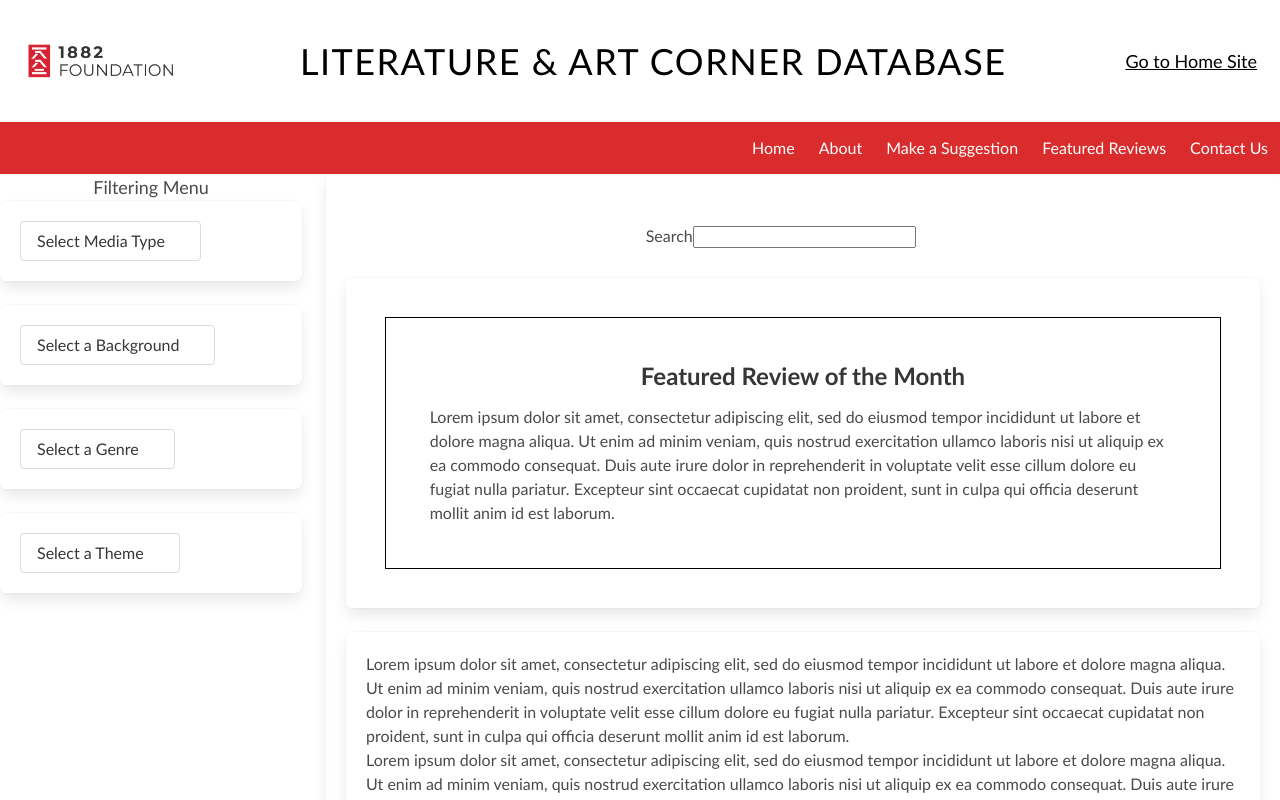
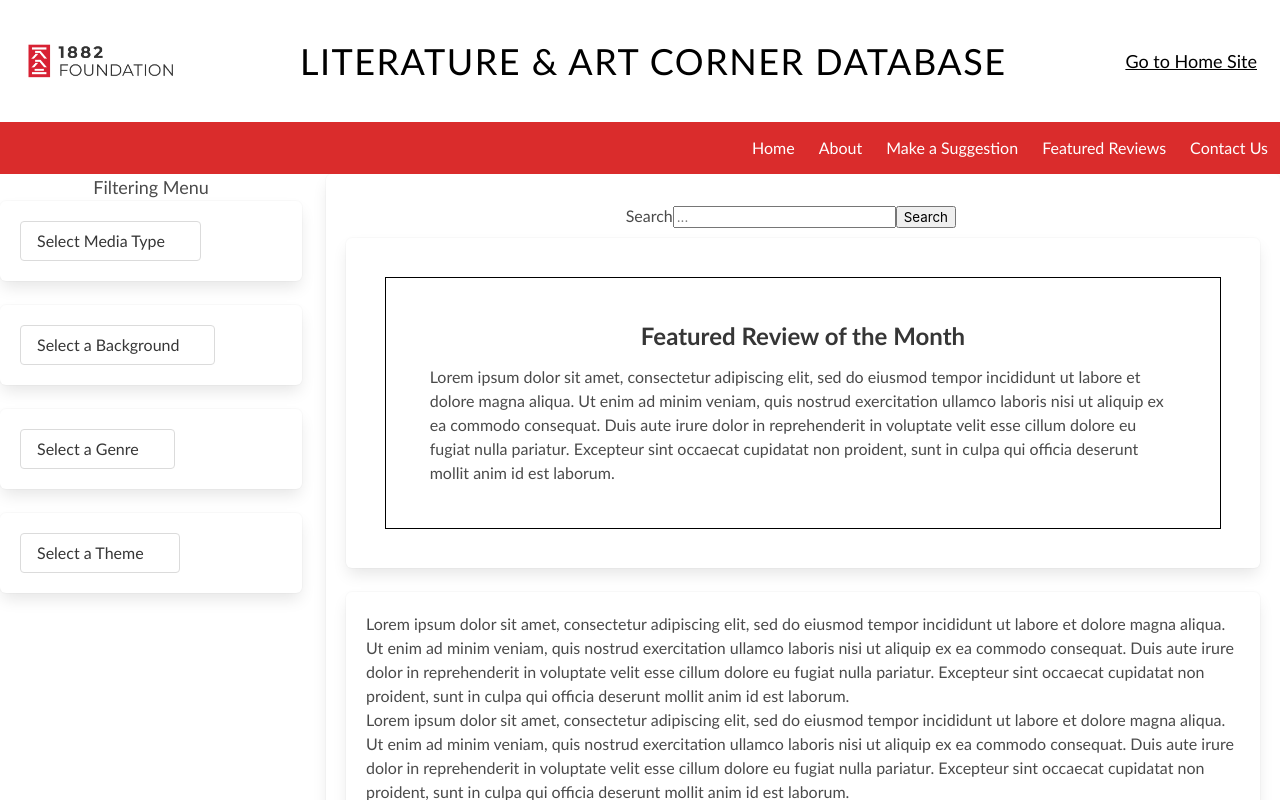
Before and after one commit to littledumpleng/1882-frontend, a React (Create React App) app: page /home in a window 1280 px wide. Shown: the top 800 px of the page. Built offline with nearby package versions, Linux system fonts and the light colour scheme.

Commit message:
Installed axios, changed Router syntax, created Homepage baseURL, state, and results mapping

```diff
--- a/package.json
+++ b/package.json
@@ -6,10 +6,12 @@
         "@testing-library/jest-dom": "^5.12.0",
         "@testing-library/react": "^11.2.7",
         "@testing-library/user-event": "^12.8.3",
+        "axios": "^0.24.0",
         "bulma": "^0.9.2",
         "react": "^17.0.2",
         "react-bulma-components": "^4.0.6",
         "react-dom": "^17.0.2",
+        "react-router-dom": "^6.2.1",
         "react-scripts": "4.0.3",
         "web-vitals": "^1.1.2"
     },
--- a/src/App.js
+++ b/src/App.js
@@ -1,6 +1,6 @@
 import 'bulma/css/bulma.min.css';
 import './App.css';
-import { BrowserRouter as Router,Route, Switch, Link, Redirect } from 'react-router-dom';
+import { BrowserRouter, Routes, Route, Navigate } from 'react-router-dom';
 import {Homepage} from './views/Homepage';
 import {Contact} from './views/Contact';
 import {Featured} from './views/Featured';
@@ -14,28 +14,18 @@ const App = () => {
   return (
     <div className="App">
       <Header />
-      <Router>
-        <div>
-          <Route exact path="/">
-            <Redirect to="/home" />
-          </Route>
-          <Route exact path="/home">
-            <Homepage />
-          </Route>
-          <Route exact path="/contact">
-            <Contact />
-          </Route>
-          <Route exact path="/about">
-            <About />
-          </Route>
-          <Route exact path="/featured">
-            <Featured />
-          </Route>
-          <Route exact path="/login">
-            <Login />
-          </Route>
-      </div>
-      </Router>
+      <BrowserRouter>
+      <Routes>
+          {/* <Route exact path="/">
+            <Navigate to="/home" />
+          </Route> */}
+          <Route exact path="/home" element={<Homepage />}/>
+          <Route exact path="/contact" element={<Contact />}/>
+          <Route exact path="/about" element={<About />}/>
+          <Route exact path="/featured" element={<Featured />}/>
+          <Route exact path="/login" element={<Login />}/>
+      </Routes>
+      </BrowserRouter>
       <Footer />
     </div>
   );
--- a/src/views/Homepage.js
+++ b/src/views/Homepage.js
@@ -1,7 +1,35 @@
-import React from 'react';
+import React, {useEffect, useState} from 'react';
+import axios from 'axios';
 import { FilteringMenu } from '../components/FilteringMenu'
 
+const baseURL = "http://localhost:5000";
+
 export const Homepage = (props) => {
+
+  const [gigs, setGigs] = useState([]);
+  const [showDummy, setShowDummy] = useState(true);
+  const [searchTerm, setSearchTerm] = useState('');
+
+  const onSearchClick = () => {
+    setShowDummy(false);
+
+    axios.get(baseURL+'/gigs', { params: { searchTerm } })
+    .then((response) => {
+      setGigs(response.data);
+    });
+  }
+
+  // useEffect(() => { // right now, this is just getting every single gig, not searching, when the component mounts
+  //   axios.get(baseURL+'/gigs')
+  //   .then((response) => {
+  //     setGigs(response.data);
+  //   });
+  // }, []);
+
+  console.log("gigs", gigs);
+
+  console.log("searchTerm", searchTerm);
+
   return (
     <div>
       <div className="columns">
@@ -11,12 +39,19 @@ export const Homepage = (props) => {
         <div className="column">
           <div className="box">
             <div className="search-bar">
-              <form id="search-form" action="/api" method="get">
+             <i class="fas fa-search"></i>
                 <label for="search">Search</label>
-                <input type="text" id="search" name="Search" />
-              </form>
+                <input type="text" value={searchTerm} onChange={(event) => setSearchTerm(event.target.value)}placeholder="..." />
+                <button onClick={onSearchClick} >Search</button>
+
+
             </div>
+            <div>
+              {gigs.map(gig => <p style={{border: '1px solid grey', padding: "8px", margin: '8px'}}><span style={{color: 'red', fontSize: "50px"}}>{gig.contact_email}</span> - <span style={{color: 'green'}}>{gig.budget}</span></p>)}
+            </div>
+            { showDummy &&
             <div className="content">
+
               <div className="box">
                 <div className="content_element">
                   <div className="item-wrap">
@@ -88,6 +123,7 @@ export const Homepage = (props) => {
                 </div>
               </div>
             </div>
+}
           </div>
         </div>
       </div>
```
Also changed, not shown: 1 other file (tests, documents, lock files or other folders).
